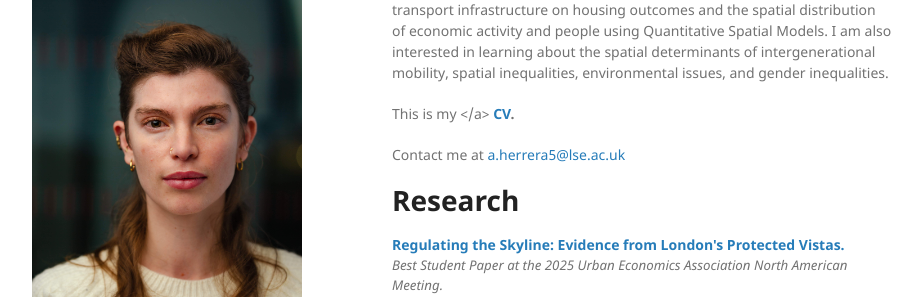
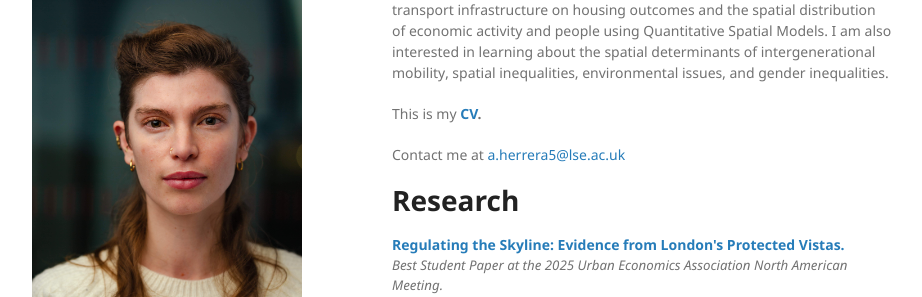
Before and after one commit to aaherrerab/aaherrerab.github.io, a Jekyll site: the page built from index.md, in a window 1280 px wide. Shown: the part 152-449 px from the top of the page, without its empty margins (178-1100 px from the left). Built offline with Jekyll 4.4.1, drawn with Linux system fonts in a browser that asks for light colours; our own code applies the rules of GitHub Pages for plain Markdown files.

Commit message:
Update index.md

```diff
--- a/index.md
+++ b/index.md
@@ -6,7 +6,7 @@
 
 Hi, I'm Andrea Herrera, an Economic Geography PhD candidate specialising in Urban Economics. I am studying the effects of urban planning and transport infrastructure on housing outcomes and the spatial distribution of economic activity and people using Quantitative Spatial Models. I am also interested in learning about the spatial determinants of intergenerational mobility, spatial inequalities, environmental issues, and gender inequalities.
 
-<p>This is my </a> <span style="color:inherit !important; font-weight:600; text-decoration:none;"> <a href="/assets/pdf/cv_aaherrerab.pdf" class="custom-link">CV</a>.</span> </p>
+<p>This is my <span style="color:inherit !important; font-weight:600; text-decoration:none;"> <a href="/assets/pdf/cv_aaherrerab.pdf" class="custom-link">CV</a>.</span> </p>
 
 <p> Contact me at <a href="mailto:a.herrera5@lse.ac.uk" class="custom-link">a.herrera5@lse.ac.uk</a> </p>
 
```
